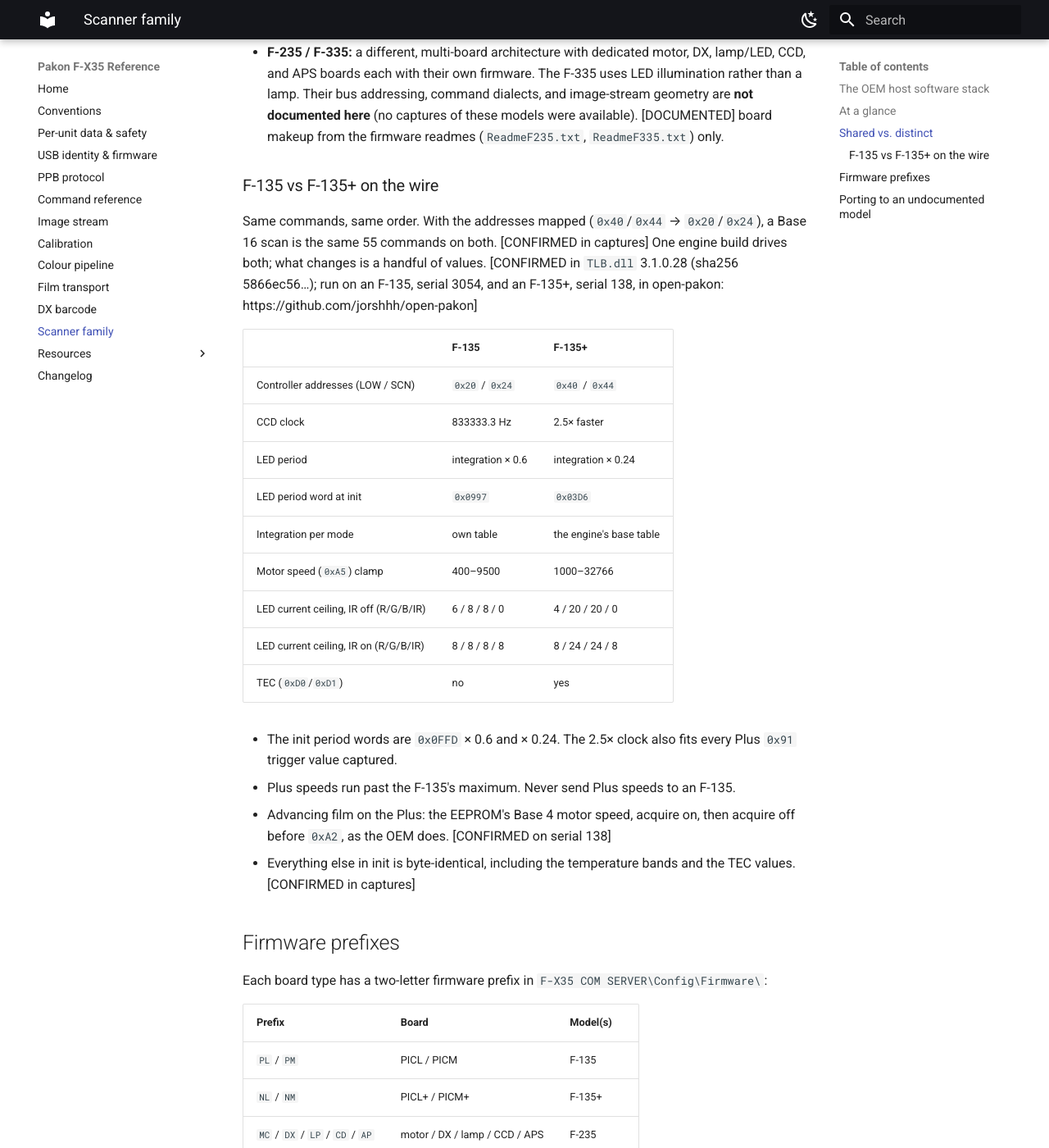
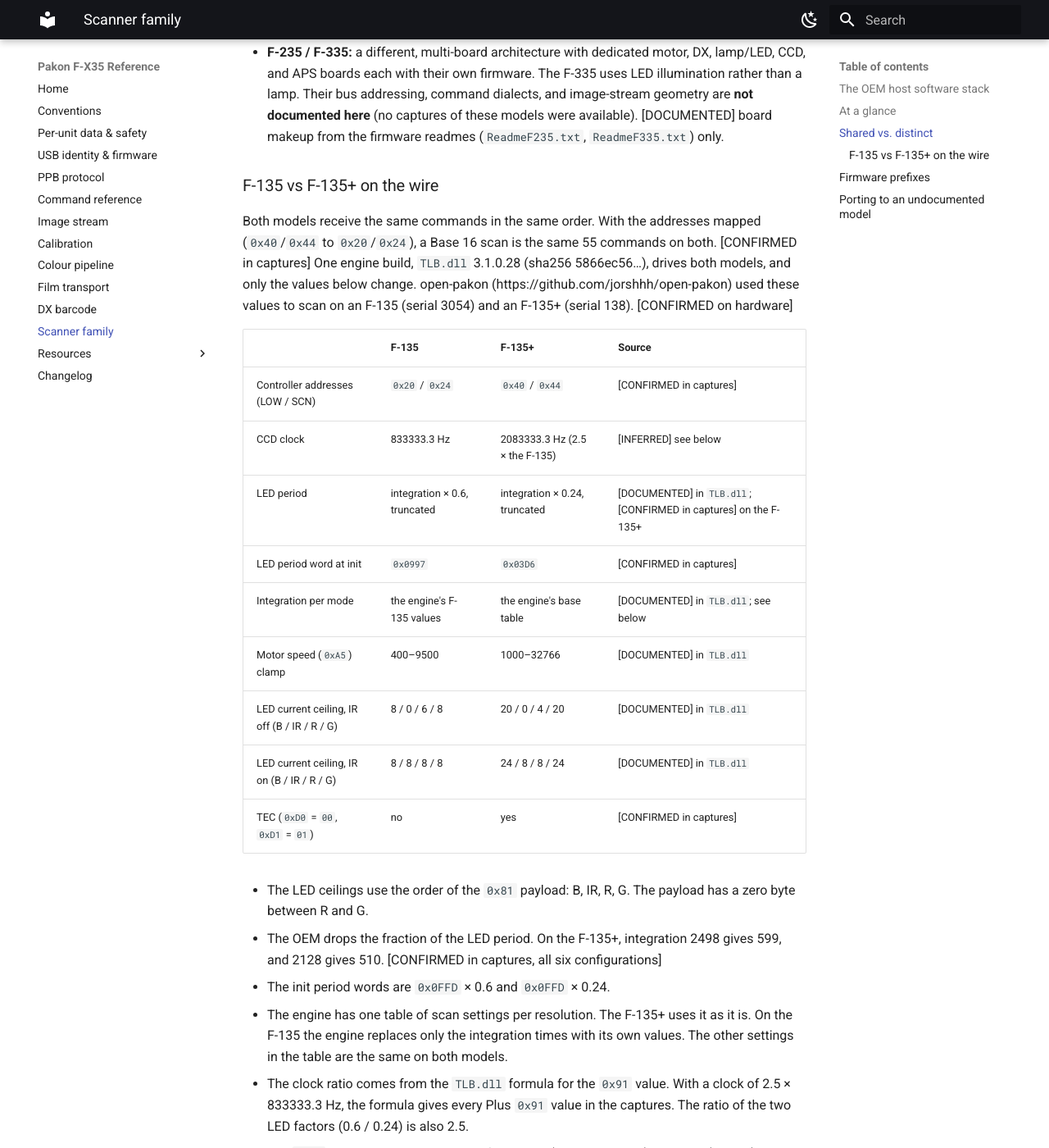
Before and after one commit to alibosworth/pakon-reference, an MkDocs documentation site: the page built from docs/scanner-family.md, in a window 1280 px wide and 1400 px high, scrolled down 4629 px. Shown: the whole window at 82% size. Built offline with MkDocs 1.6.1 and Material for MkDocs 9.7.7, drawn with Linux system fonts in a browser that asks for light colours; some of the changed text lies outside the part shown.

Commit message:
Address review: truncated LED period, markers, advance path
- The LED period is integration × 0.24 (0.6 on the F-135), truncated.
  In the serial 16402 captures integration 2498 gives 599 and 2128 gives
  510.
- The clock is given as a value, 2083333.3 Hz, and the bullet refers to
  the 0x91 value rather than a trigger.
- The LED ceilings use the 0x81 payload order, B / IR / R / G.
- The integration row says what each table holds.
- Values read only from TLB.dll are [DOCUMENTED]; each row names its
  source.
- The advance bullet says it describes the scan's own transport, and
  notes that PSI's Advance Film button (traced by PakonX) is a different
  path not yet seen in a capture.
- Full sentences, per the Writing section.

```diff
--- a/docs/scanner-family.md
+++ b/docs/scanner-family.md
@@ -190,31 +190,51 @@ that is taken as documented, not observed.
 
 ### F-135 vs F-135+ on the wire
 
-Same commands, same order. With the addresses mapped (`0x40`/`0x44` →
-`0x20`/`0x24`), a Base 16 scan is the same 55 commands on both. [CONFIRMED
-in captures] One engine build drives both; what changes is a handful of
-values. [CONFIRMED in `TLB.dll` 3.1.0.28 (sha256 5866ec56…); run on an F-135,
-serial 3054, and an F-135+, serial 138, in open-pakon:
-https://github.com/jorshhh/open-pakon]
+Both models receive the same commands in the same order. With the addresses
+mapped (`0x40`/`0x44` to `0x20`/`0x24`), a Base 16 scan is the same 55
+commands on both. [CONFIRMED in captures] One engine build, `TLB.dll`
+3.1.0.28 (sha256 5866ec56…), drives both models, and only the values below
+change. open-pakon (https://github.com/jorshhh/open-pakon) used these values
+to scan on an F-135 (serial 3054) and an F-135+ (serial 138). [CONFIRMED on
+hardware]
 
-| | F-135 | F-135+ |
-|---|---|---|
-| Controller addresses (LOW / SCN) | `0x20` / `0x24` | `0x40` / `0x44` |
-| CCD clock | 833333.3 Hz | 2.5× faster |
-| LED period | integration × 0.6 | integration × 0.24 |
-| LED period word at init | `0x0997` | `0x03D6` |
-| Integration per mode | own table | the engine's base table |
-| Motor speed (`0xA5`) clamp | 400–9500 | 1000–32766 |
-| LED current ceiling, IR off (R/G/B/IR) | 6 / 8 / 8 / 0 | 4 / 20 / 20 / 0 |
-| LED current ceiling, IR on (R/G/B/IR) | 8 / 8 / 8 / 8 | 8 / 24 / 24 / 8 |
-| TEC (`0xD0`/`0xD1`) | no | yes |
+| | F-135 | F-135+ | Source |
+|---|---|---|---|
+| Controller addresses (LOW / SCN) | `0x20` / `0x24` | `0x40` / `0x44` | [CONFIRMED in captures] |
+| CCD clock | 833333.3 Hz | 2083333.3 Hz (2.5 × the F-135) | [INFERRED] see below |
+| LED period | integration × 0.6, truncated | integration × 0.24, truncated | [DOCUMENTED] in `TLB.dll`; [CONFIRMED in captures] on the F-135+ |
+| LED period word at init | `0x0997` | `0x03D6` | [CONFIRMED in captures] |
+| Integration per mode | the engine's F-135 values | the engine's base table | [DOCUMENTED] in `TLB.dll`; see below |
+| Motor speed (`0xA5`) clamp | 400–9500 | 1000–32766 | [DOCUMENTED] in `TLB.dll` |
+| LED current ceiling, IR off (B / IR / R / G) | 8 / 0 / 6 / 8 | 20 / 0 / 4 / 20 | [DOCUMENTED] in `TLB.dll` |
+| LED current ceiling, IR on (B / IR / R / G) | 8 / 8 / 8 / 8 | 24 / 8 / 8 / 24 | [DOCUMENTED] in `TLB.dll` |
+| TEC (`0xD0` = `00`, `0xD1` = `01`) | no | yes | [CONFIRMED in captures] |
 
-- The init period words are `0x0FFD` × 0.6 and × 0.24. The 2.5× clock also
-  fits every Plus `0x91` trigger value captured.
-- Plus speeds run past the F-135's maximum. Never send Plus speeds to an
-  F-135.
-- Advancing film on the Plus: the EEPROM's Base 4 motor speed, acquire on,
-  then acquire off before `0xA2`, as the OEM does. [CONFIRMED on serial 138]
+- The LED ceilings use the order of the `0x81` payload: B, IR, R, G. The
+  payload has a zero byte between R and G.
+- The OEM drops the fraction of the LED period. On the F-135+, integration
+  2498 gives 599, and 2128 gives 510. [CONFIRMED in captures, all six
+  configurations]
+- The init period words are `0x0FFD` × 0.6 and `0x0FFD` × 0.24.
+- The engine has one table of scan settings per resolution. The F-135+ uses
+  it as it is. On the F-135 the engine replaces only the integration times
+  with its own values. The other settings in the table are the same on both
+  models.
+- The clock ratio comes from the `TLB.dll` formula for the `0x91` value. With
+  a clock of 2.5 × 833333.3 Hz, the formula gives every Plus `0x91` value in
+  the captures. The ratio of the two LED factors (0.6 / 0.24) is also 2.5.
+- The `0xA5` speeds in the captures run from 4836 (Base 16 with IR) to 25726
+  (Base 4). [CONFIRMED in captures] These are above the F-135 maximum of
+  9500. Do not send an F-135+ speed to an F-135. What the F-135 board does
+  with it is not known.
+- On the F-135+, the scan's own transport starts the motor with `0xA5` set to
+  the mode's speed and `0xA0`, with acquire off. The OEM sets acquire about
+  140 ms later. Before `0xA2` it clears acquire. [CONFIRMED in captures,
+  serial 16402] open-pakon advances film on the F-135+ the same way, at the
+  Base 4 speed. [CONFIRMED on serial 138] This is not the path of PSI's
+  Advance Film button. PakonX traces that button to `0xA5` = 1000, then
+  `0xA0` or `0xA1`, then `0xA2`, with the lamp and acquire off. [DOCUMENTED]
+  in `PSI.exe` and `TLB.dll` by PakonX; not yet seen in a capture.
 - Everything else in init is byte-identical, including the temperature bands
   and the TEC values. [CONFIRMED in captures]
 
```
Also changed, not shown: docs/CHANGELOG.md (+12 -4 lines).
